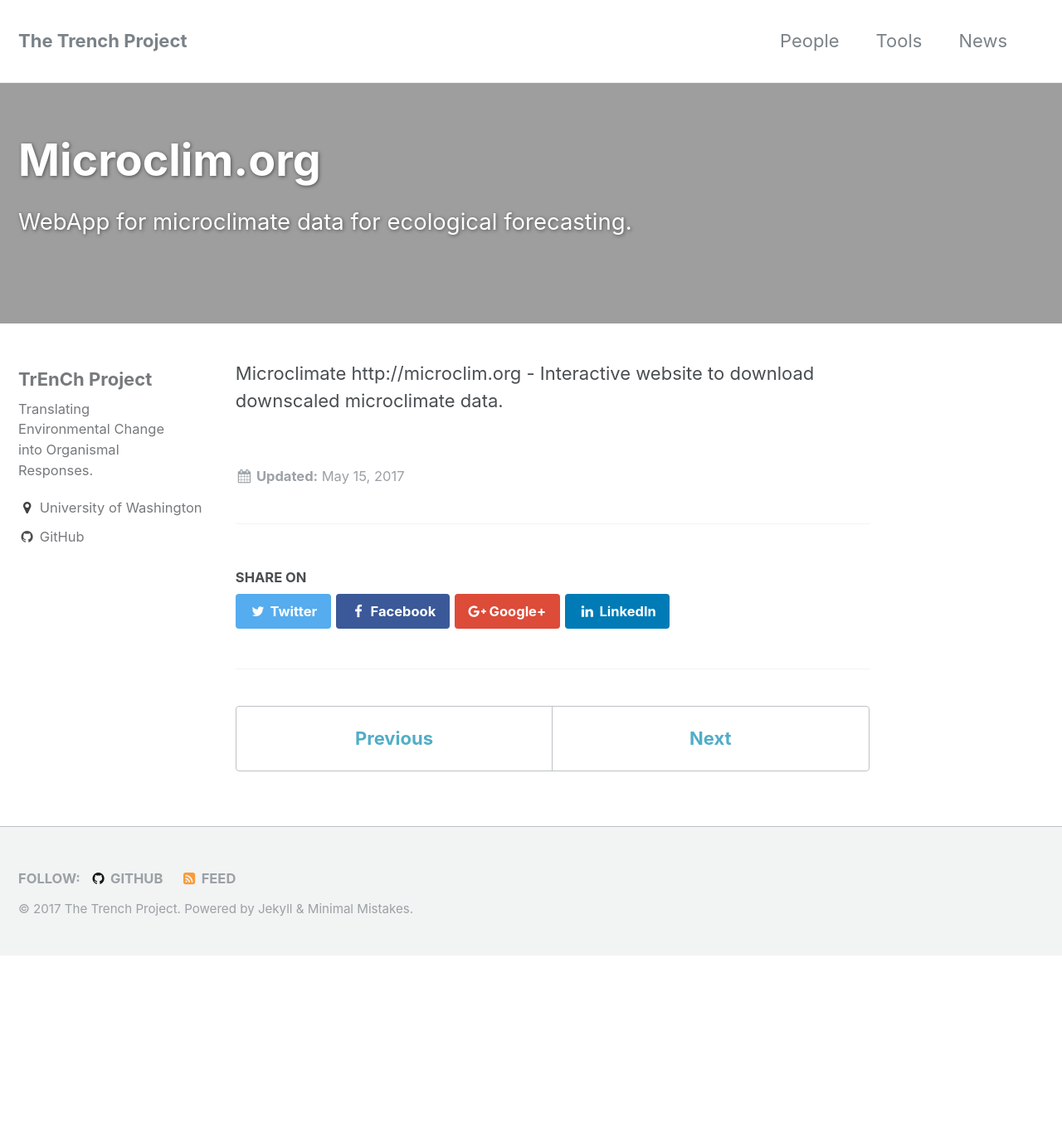
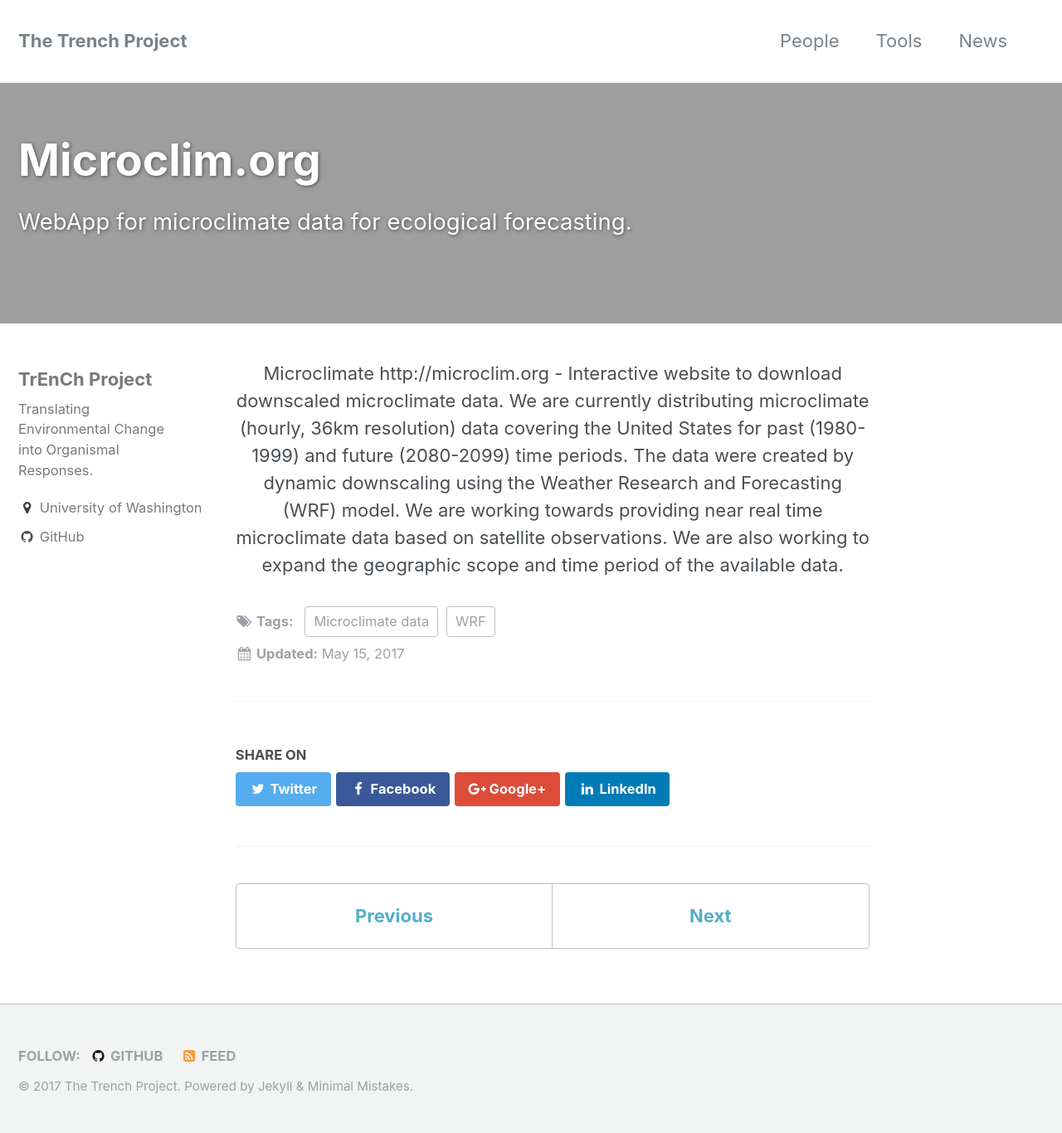
Before and after one commit to trenchproject/trenchproject.github.io, a Jekyll site: the page built from _tools/microclim.md, in a window 1280 px wide. Shown: the whole page at 83% size. Built offline with Jekyll 4.4.1, drawn with Linux system fonts in a browser that asks for light colours; before the commit the page ends 1152 px from its top, so only the background shows below that.

Commit message:
Adding tools - revised

```diff
--- a/_tools/microclim.md
+++ b/_tools/microclim.md
@@ -1,5 +1,8 @@
 ---
 title: Microclim.org
 excerpt: WebApp for microclimate data for ecological forecasting.
+tags:
+  - Microclimate data
+  - WRF
 ---
-Microclimate http://microclim.org  - Interactive website to download downscaled microclimate data.
+<center>Microclimate http://microclim.org  - Interactive website to download downscaled microclimate data. We are currently distributing microclimate (hourly, 36km resolution) data covering the United States for past (1980-1999) and future (2080-2099) time periods. The data were created by dynamic downscaling using the Weather Research and Forecasting (WRF) model. We are working towards providing near real time microclimate data based on satellite observations. We are also working to expand the geographic scope and time period of the available data.</center>
```
